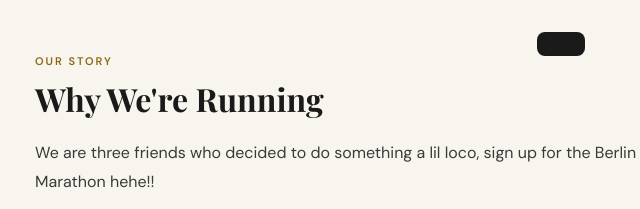
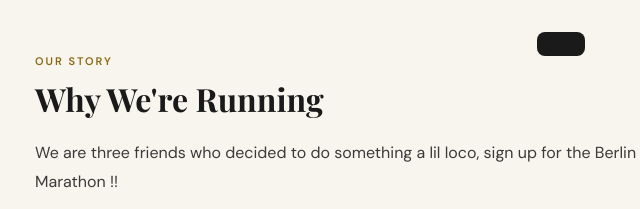
Before and after one commit to drewhsucode/berlin-marathon, a website: page index.html in a window 1280 px wide. Shown: the part 800-1009 px from the top of the page, 79-719 px from the left. Drawn offline with nearby package versions, Linux system fonts and the light colour scheme; no server answers; a web font is replaced by a local one.

Commit message:
change wording

```diff
--- a/index.html
+++ b/index.html
@@ -74,7 +74,7 @@
                 <h2 class="section-title">Why We're Running</h2>
                 <p class="story-body">
                     We are three friends who decided to do something a lil loco,
-                    sign up for the Berlin Marathon hehe!!
+                    sign up for the Berlin Marathon !!
                 </p>
                 <p class="story-body">
                     We're fundraising for the
```
